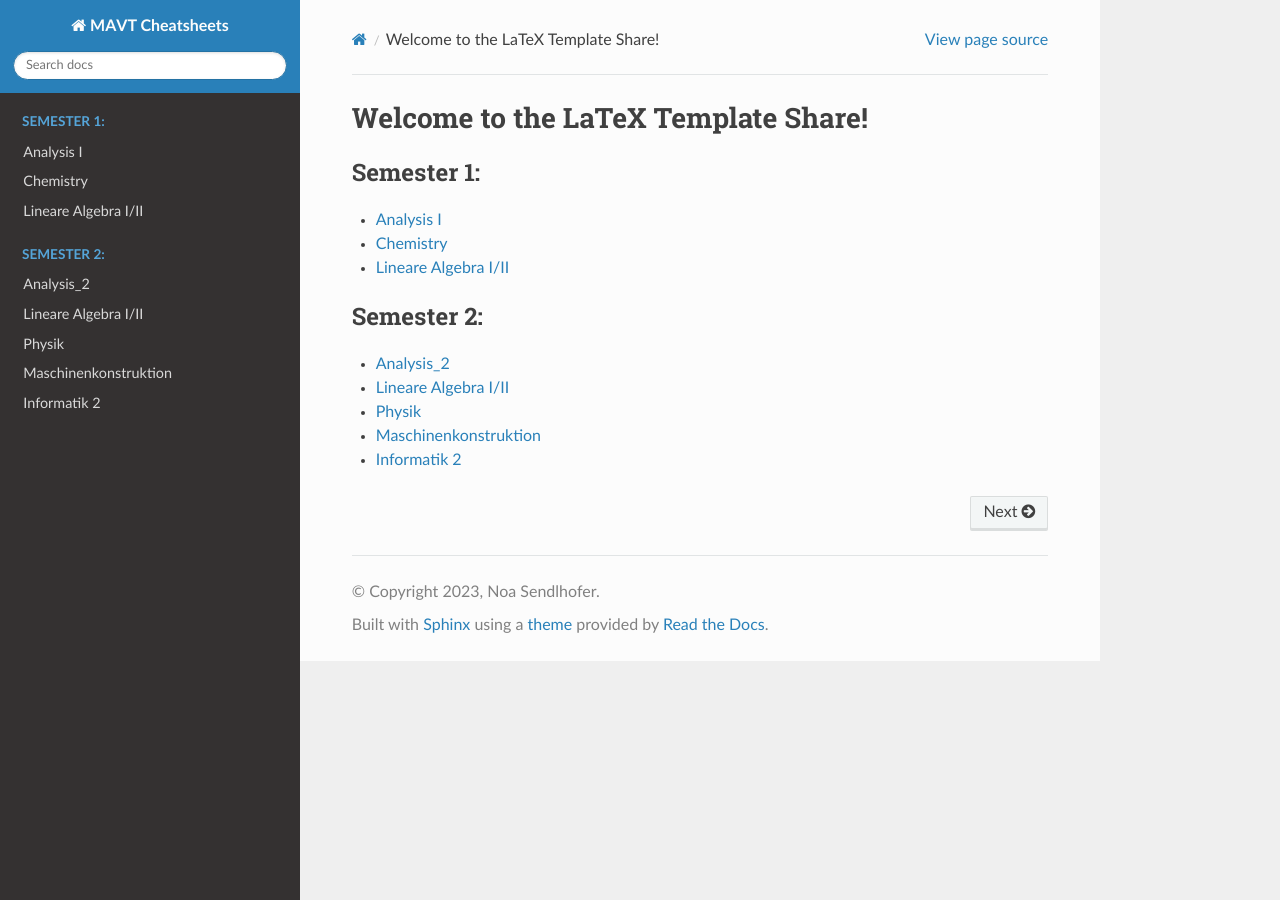
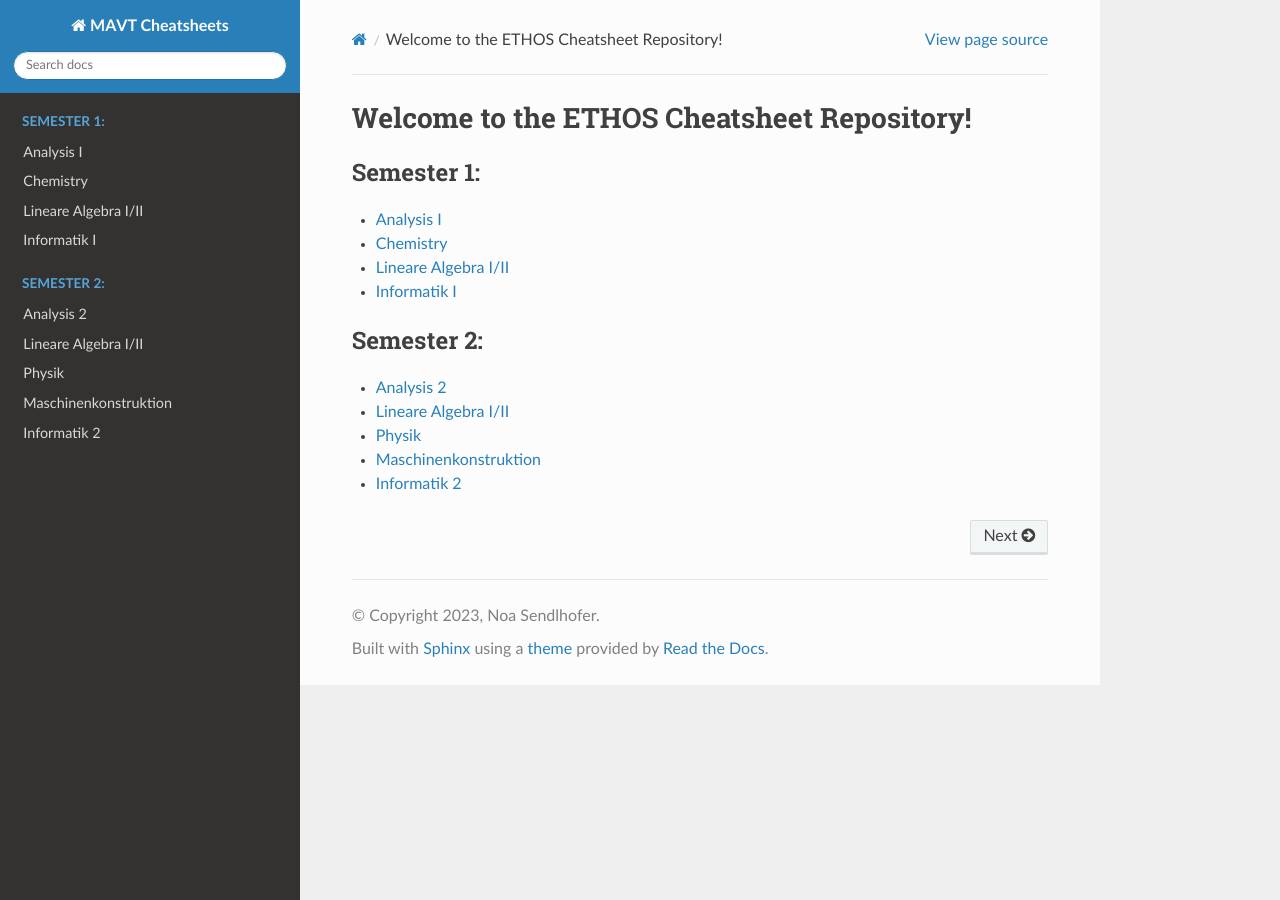
Before and after one commit to ETH-D-MAVT-Cheatsheets/eth-d-mavt-cheatsheets.github.io, a Sphinx documentation site: the page built from source/index.rst, in a window 1280 px wide. Built offline with Sphinx 7.4.7 and the Read the Docs theme 2.0.0, drawn with Linux system fonts in a browser that asks for light colours.

Commit message:
informatik 1

```diff
--- /dev/null
+++ b/source/MAVT/semester_1/informatik_1.rst
@@ -0,0 +1,4 @@
+Informatik I
+==========
+
+- **lomarx** (`Download <https://github.com/ETH-D-MAVT-Cheatsheets/Informatik1_lomarx/releases/latest/download/Informatik1_lomarx.pdf>`_) (`Source Code <https://github.com/ETH-D-MAVT-Cheatsheets/Informatik1_lomarx>`_) (`Preview <https://github.com/ETHOS-Cheatsheets/Informatik1_lomarx/blob/gha-build/main.pdf>`_)
--- a/source/MAVT/semester_2/analysis_2.rst
+++ b/source/MAVT/semester_2/analysis_2.rst
@@ -1,4 +1,4 @@
-Analysis_2
+Analysis 2
 ==========
 
 - **bmicha** (`Download <https://github.com/ETH-D-MAVT-Cheatsheets/Analysis2_Steiger_2023/releases/latest/download/Analysis2_Steiger_2023.pdf>`_) (`Source Code <https://github.com/ETH-D-MAVT-Cheatsheets/Analysis2_Steiger_2023>`_) (`Preview <https://github.com/ETHOS-Cheatsheets/Analysis2_Steiger_2023/blob/gha-build/main.pdf>`_)
--- a/source/index.rst
+++ b/source/index.rst
@@ -3,7 +3,7 @@
    You can adapt this file completely to your liking, but it should at least
    contain the root `toctree` directive.
 
-Welcome to the LaTeX Template Share!
+Welcome to the ETHOS Cheatsheet Repository!
 ================================================
 
 .. toctree::
@@ -13,6 +13,7 @@
    MAVT/semester_1/analysis_1
    MAVT/semester_1/chemistry
    MAVT/semester_1/lineare_algebra_1
+   MAVT/semester_1/informatik_1
 
 
 .. toctree::
```
